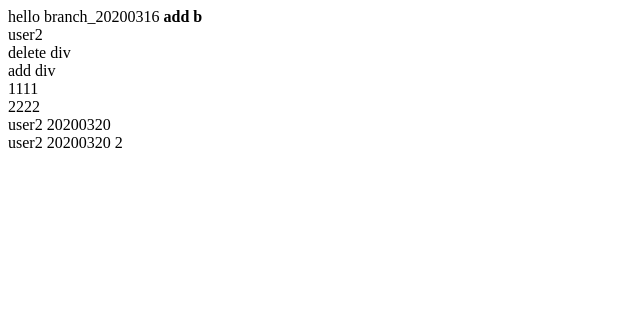
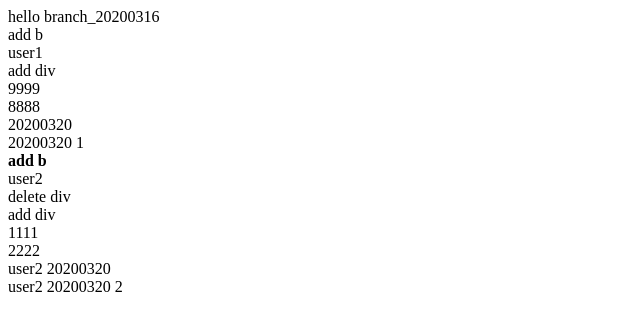
Before and after one commit to zero18zz/first-project, a plain HTML site: page index.html in a window 1280 px wide. Shown: the whole page, without its empty margins (0-640 px from the left). Drawn offline with Linux system fonts and the light colour scheme.

Commit message:
user1 (#5)
merge user1 20200321

```diff
--- a/index.html
+++ b/index.html
@@ -3,6 +3,13 @@
 <h>hello branch_20200316</h>
 </head>
 <body>
+<div>add b</div>
+<div>user1</div>
+<div>add div</div>
+<div>9999</div>
+<div>8888</div>
+<div>20200320<div>
+<div>20200320 1<div>
 <b>add b</b>
 <div>user2</div>
 <div>delete div</div>
```
